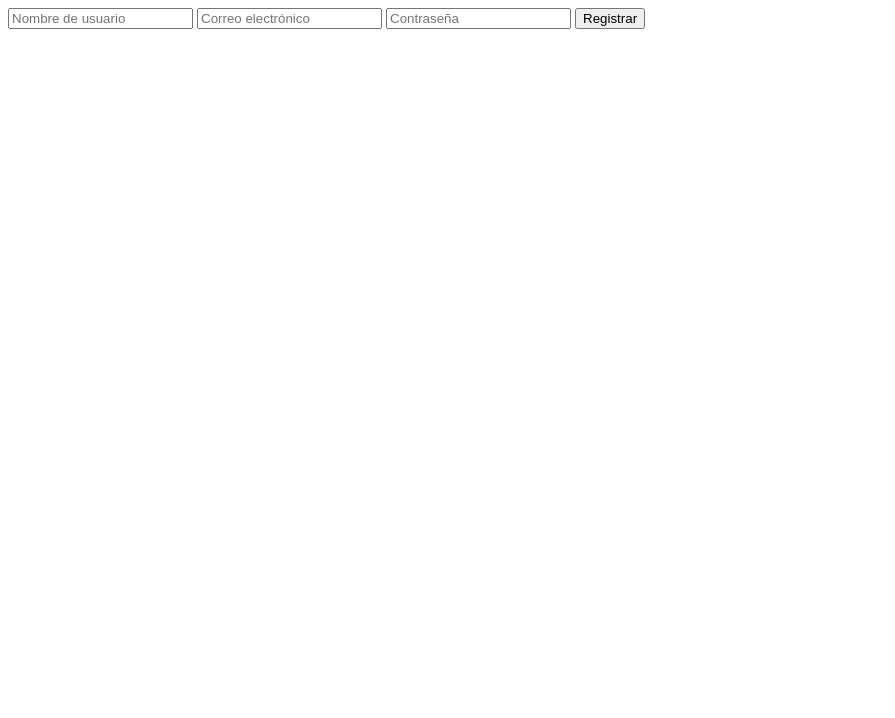
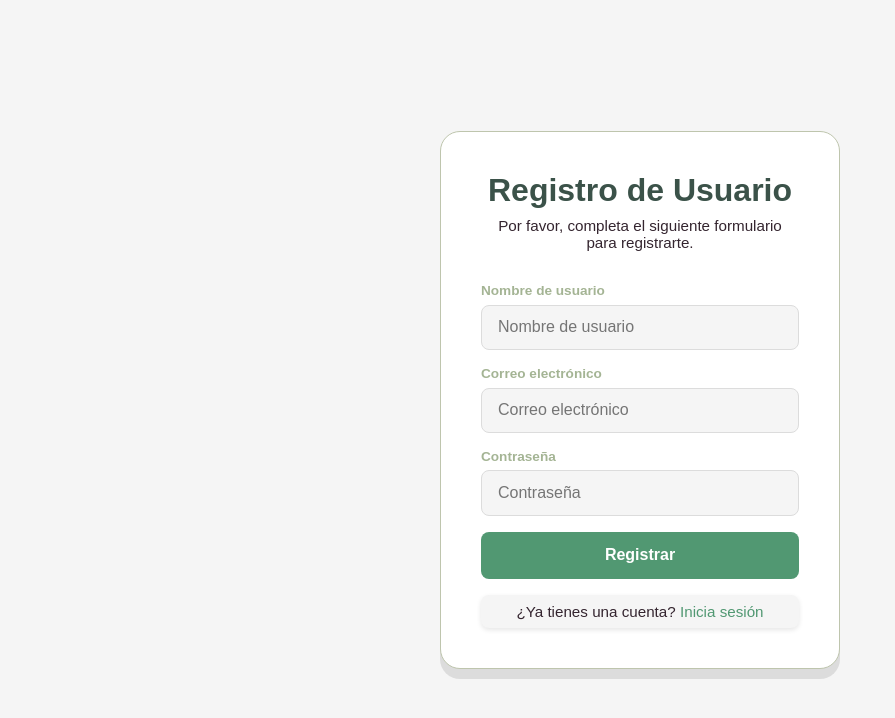
Before and after one commit to JafRojasCR/nodejs, a website: page public/registro.html in a window 1280 px wide. Shown: the whole page, without its empty margins (0-895 px from the left). Drawn offline with Linux system fonts and the light colour scheme.

Commit message:
Added login functionality, styles and encryption via tokens and hashes

```diff
--- a/index.js
+++ b/index.js
@@ -29,4 +29,4 @@ app.use('/api/usuarios', routes); // Usa las rutas de usuario definidas en usuar
 app.listen(PORT, () => {
   console.log(`Servidor API escuchando en http://localhost:${PORT}`);
 });
-// Probar en http://localhost:3000/api/usuarios
+// Probar en http://localhost:3000/registro.html
--- a/package.json
+++ b/package.json
@@ -10,7 +10,9 @@
   "license": "ISC",
   "description": "",
   "dependencies": {
+    "bcryptjs": "^3.0.2",
     "express": "^5.1.0",
+    "jsonwebtoken": "^9.0.2",
     "mongodb": "^6.17.0",
     "mongoose": "^8.16.0"
   }
--- /dev/null
+++ b/public/css/loginreg.css
@@ -0,0 +1,127 @@
+*{
+    margin: 0;
+    padding: 0;
+    box-sizing: border-box;
+    font-family: Arial, Helvetica, sans-serif !important;
+}
+
+html{
+    scroll-behavior: smooth;
+}
+
+/* Color Palette */
+:root {
+  --sage: #BEC5AD;
+  --olive: #A4B494;
+  --forest: #519872;
+  --dark-green: #3B5249;
+  --deep-plum: #34252F;
+  --white: #ffffff;
+  --light-gray: #f5f5f5;
+  --gray-border: #dcdcdc;
+}
+
+/* Reset and base styles */
+body {
+  margin: 0;
+  font-family: "Segoe UI", Tahoma, Geneva, Verdana, sans-serif;
+  background: var(--light-gray);
+  display: flex;
+  justify-content: center;
+  align-items: center;
+  height: 100vh;
+}
+
+/* Main container */
+.containerMain {
+  background: var(--white);
+  padding: 2.5rem;
+  border-radius: 20px;
+  box-shadow: 0 10px 0 0 rgba(0, 0, 0, 0.1);
+  width: 100%;
+  max-width: 400px;
+  border: 1px solid var(--sage);
+}
+
+/* Header */
+.containerMain h1 {
+  color: var(--dark-green);
+  margin-bottom: 0.5rem;
+  text-align: center;
+}
+
+.containerMain p {
+  color: var(--deep-plum);
+  font-size: 0.95rem;
+  text-align: center;
+  margin-bottom: 2rem;
+}
+
+/* Input fields */
+input[type="text"],
+input[type="email"],
+input[type="password"] {
+  width: 100%;
+  padding: 0.8rem 1rem;
+  margin: 0.2rem 0 1rem 0;
+  border: 1px solid var(--gray-border);
+  border-radius: 8px;
+  background-color: var(--light-gray);
+  font-size: 1rem;
+  transition: border-color 0.2s ease-in-out, background-color 0.2s;
+}
+
+input[type="text"]:focus,
+input[type="email"]:focus,
+input[type="password"]:focus {
+  border-color: var(--forest);
+  background-color: var(--white);
+  outline: none;
+}
+
+/* Labels */
+label {
+  display: block;
+  margin-bottom: 0.2rem;
+  font-weight: 600;
+  color: var(--olive);
+  font-size: 0.85rem;
+}
+
+/* Submit Button */
+.divBoton button[type="submit"], input[type="submit"] {
+  width: 100%;
+  padding: 0.9rem;
+  background-color: var(--forest);
+  border: none;
+  color: var(--white);
+  font-weight: bold;
+  font-size: 1rem;
+  border-radius: 8px;
+  cursor: pointer;
+  transition: background-color 0.3s ease-in-out;
+}
+
+.divBoton button[type="submit"]:hover, input[type="submit"]:hover {
+  background-color: var(--dark-green);
+}
+
+.divMensaje{
+    color: var(--deep-plum);
+    font-size: 0.9rem;
+    text-align: center;
+    margin-top: 1rem;
+}
+
+.divMensaje p{
+    margin: 0;
+    padding: 0.5rem;
+    background-color: var(--light-gray);
+    border-radius: 8px;
+    box-shadow: 0 2px 5px rgba(0, 0, 0, 0.1);
+}
+
+.divMensaje p a{
+    color: var(--forest);
+    text-decoration: none;
+}
--- a/public/registro.html
+++ b/public/registro.html
@@ -3,28 +3,47 @@
   <head>
     <meta charset="UTF-8" />
     <meta name="viewport" content="width=device-width, initial-scale=1.0" />
-    <title>Document</title>
+    <link rel="stylesheet" href="./css/loginreg.css" />
+    <title>Registro</title>
   </head>
   <body>
+    <div class="containerMain">
+      <h1>Registro de Usuario</h1>
+      <p>Por favor, completa el siguiente formulario para registrarte.</p>
+
+      <label for="inputnombre">Nombre de usuario</label>
       <input
         type="text"
         name="inputnombre"
         id="inputnombre"
         placeholder="Nombre de usuario"
       />
+
+      <label for="inputemail">Correo electrónico</label>
       <input
         type="email"
         name="inputemail"
         id="inputemail"
         placeholder="Correo electrónico"
       />
+
+      <label for="inputpassword">Contraseña</label>
       <input
         type="password"
         name="inputpassword"
         id="inputpassword"
         placeholder="Contraseña"
       />
+
+      <div class="divBoton">
         <input type="submit" value="Registrar" onclick="registrar()" />
+      </div>
+      <div class="divMensaje">
+        <p id="mensaje">
+          ¿Ya tienes una cuenta? <a href="login.html">Inicia sesión</a>
+        </p>
+      </div>
+    </div>
 
     <script>
       async function registrar() {
--- a/routes/usuarioRutas.js
+++ b/routes/usuarioRutas.js
@@ -7,5 +7,6 @@ router.get('/:id', usuarioControlador.obtenerUsuarioPorId); // Ruta para obtener
 router.post('/', usuarioControlador.crearUsuario); // Ruta para crear un nuevo usuario
 router.put('/:id', usuarioControlador.modificarUsuario); // Ruta para actualizar un usuario
 router.delete('/:id', usuarioControlador.eliminarUsuario); // Ruta para eliminar un usuario
+router.post('/login', usuarioControlador.login); // Ruta para iniciar sesión
 
 module.exports = router;
```
Also changed, not shown: controllers/usuarioControlador.js (+44 -7 lines), public/login.html (added, +83 -0 lines), 1 other file. Lines whose indentation alone changed are shown as unchanged.
